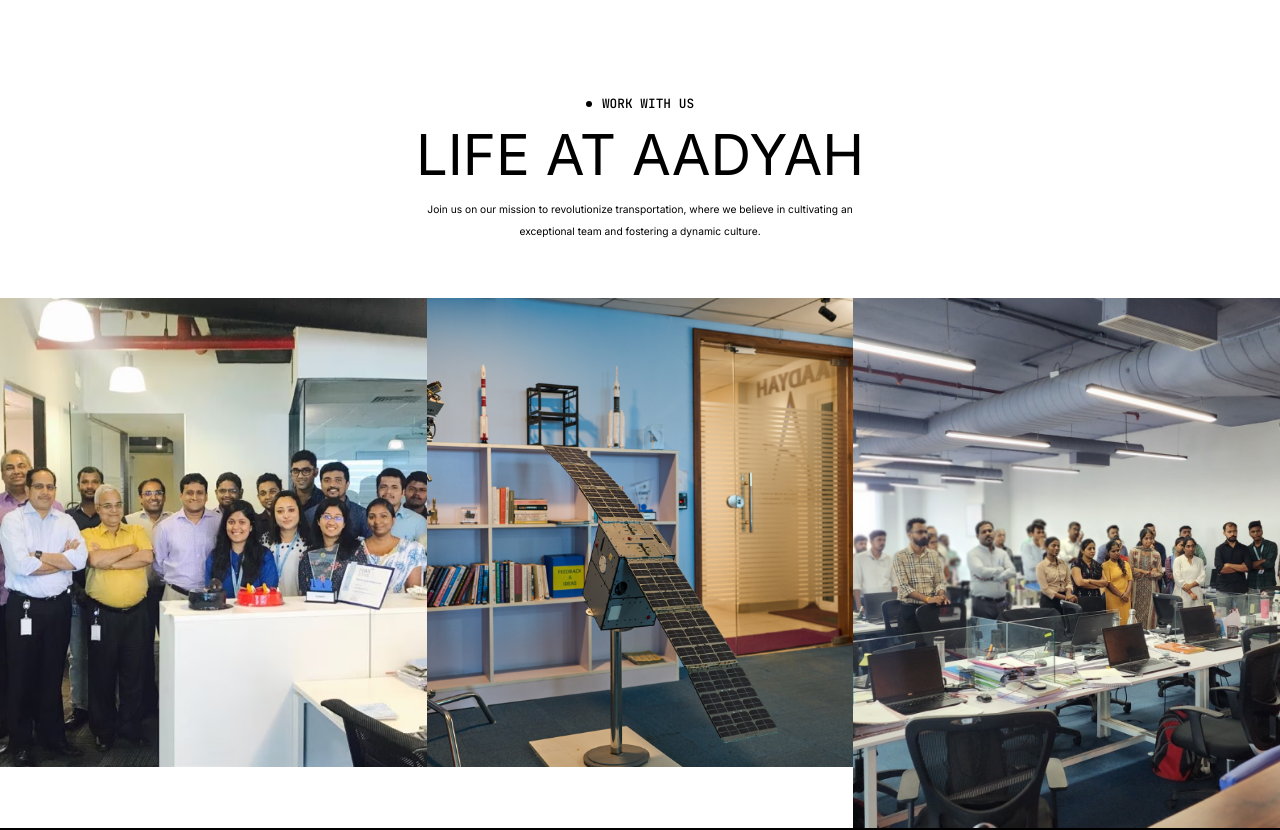
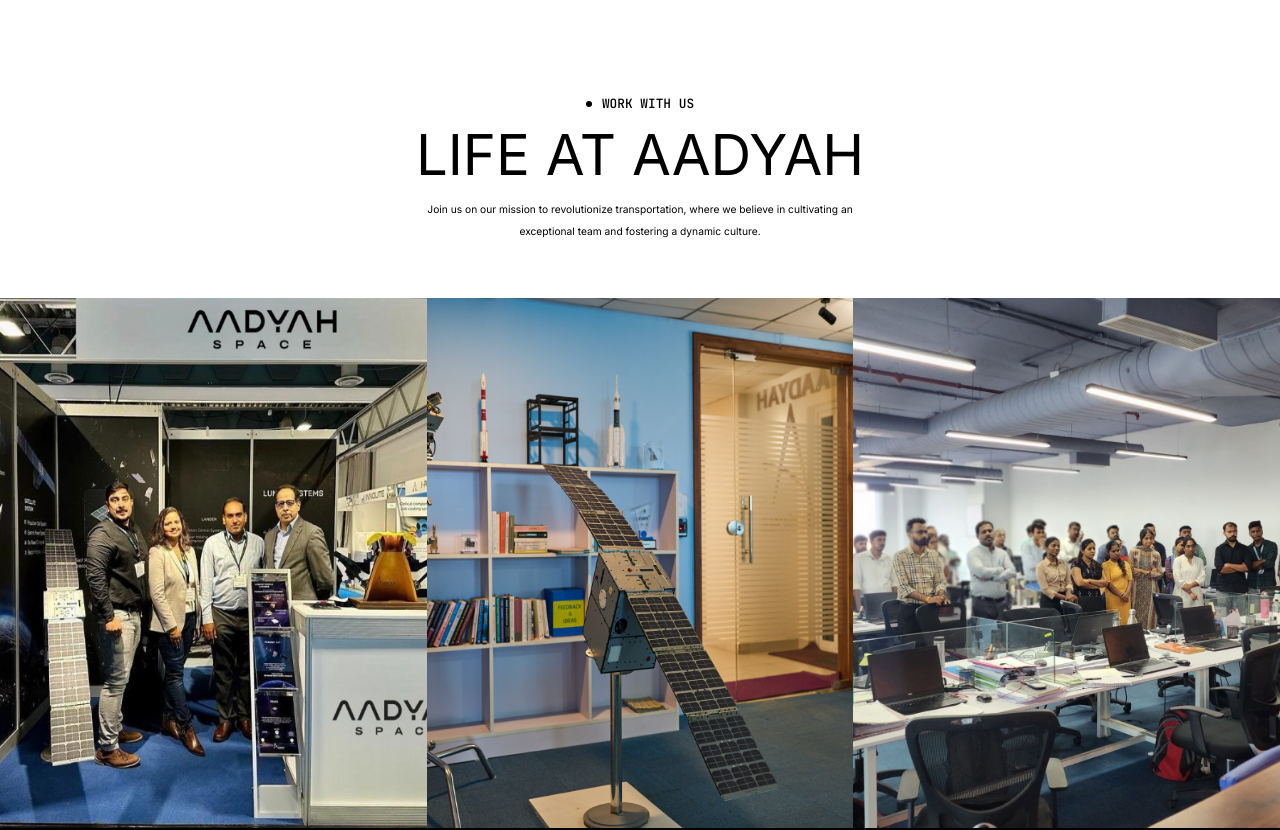
Before and after one commit to Jashwanth-HS/aadyha, a Next.js app: page /careers in a window 1280 px wide. Shown: the part 1734-2564 px from the top of the page. Built offline with nearby package versions, Linux system fonts and the light colour scheme.

Commit message:
Career page image update

```diff
--- a/src/app/careers/css/careers.module.css
+++ b/src/app/careers/css/careers.module.css
@@ -117,8 +117,13 @@
 .WWURepeater{
     width: 100%;
 }
+.WWURepeaterImgs{
+    width: 100%;
+    height: 100%;
+}
 .WWURepeater img{
     width: 100%;
+    height: 100%;
     display: block;
 }
 
```
Also changed, not shown: public/assets/images/work-with-us-img-one.png.
